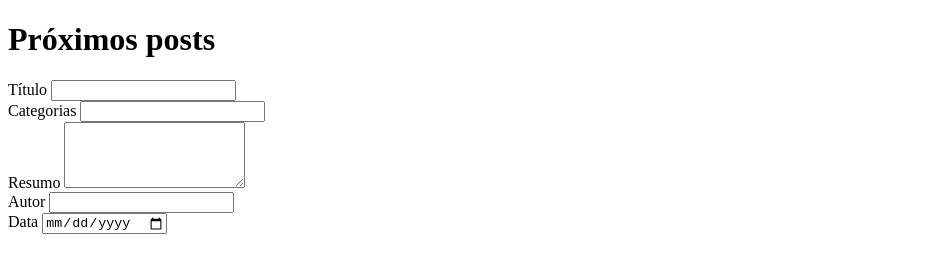
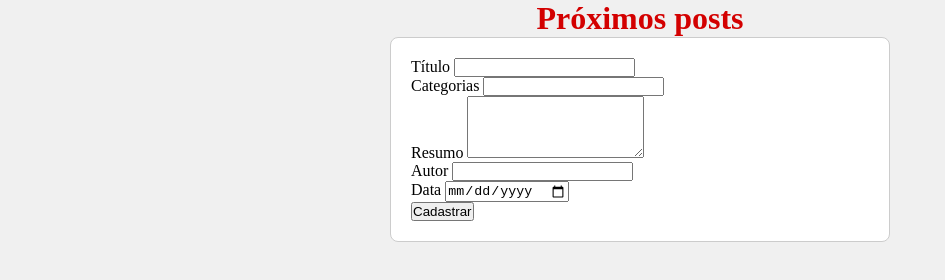
Before and after one commit to nathanhalgumacoisa/TDS2-projects, a plain HTML site: page pages/post.html in a window 1280 px wide. Shown: the whole page, without its empty margins (0-945 px from the left). Drawn offline with Linux system fonts and the light colour scheme.

Commit message:
new feat: initial style

```diff
--- a/assets/css/style.post.css
+++ b/assets/css/style.post.css
@@ -0,0 +1,30 @@
+* {
+    margin: 0;
+    padding: 0;
+    box-sizing: border-box;
+}
+
+body {
+background-color: #f0f0f0;
+}
+
+h1{
+    color: #d30000;
+    text-align: center;
+}
+
+main {
+    display: flex;
+    flex-direction: column;
+    align-items: center;
+    justify-content: center;
+}
+
+#postForm {
+    max-width: 500px;
+    width: 100%;
+    padding: 20px;
+    border: 1px solid #ccc;
+    border-radius: 8px;
+    background-color: #fff;
+}
--- a/pages/post.html
+++ b/pages/post.html
@@ -36,6 +36,7 @@
                 <label for="date">Data</label>
                 <input type="date" id="date" name="date" required />
             </div>
+            <button>Cadastrar</button>
         </div>
     </main>
 </body>
```
